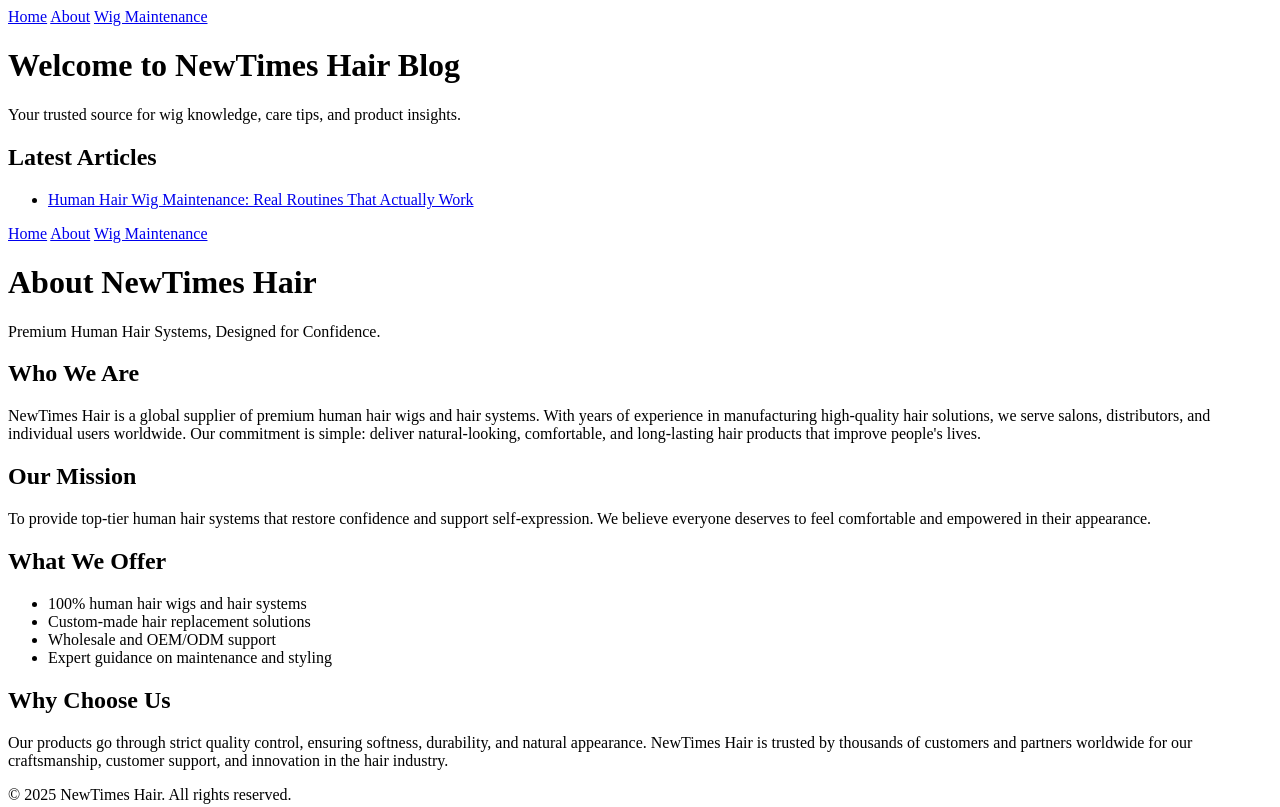
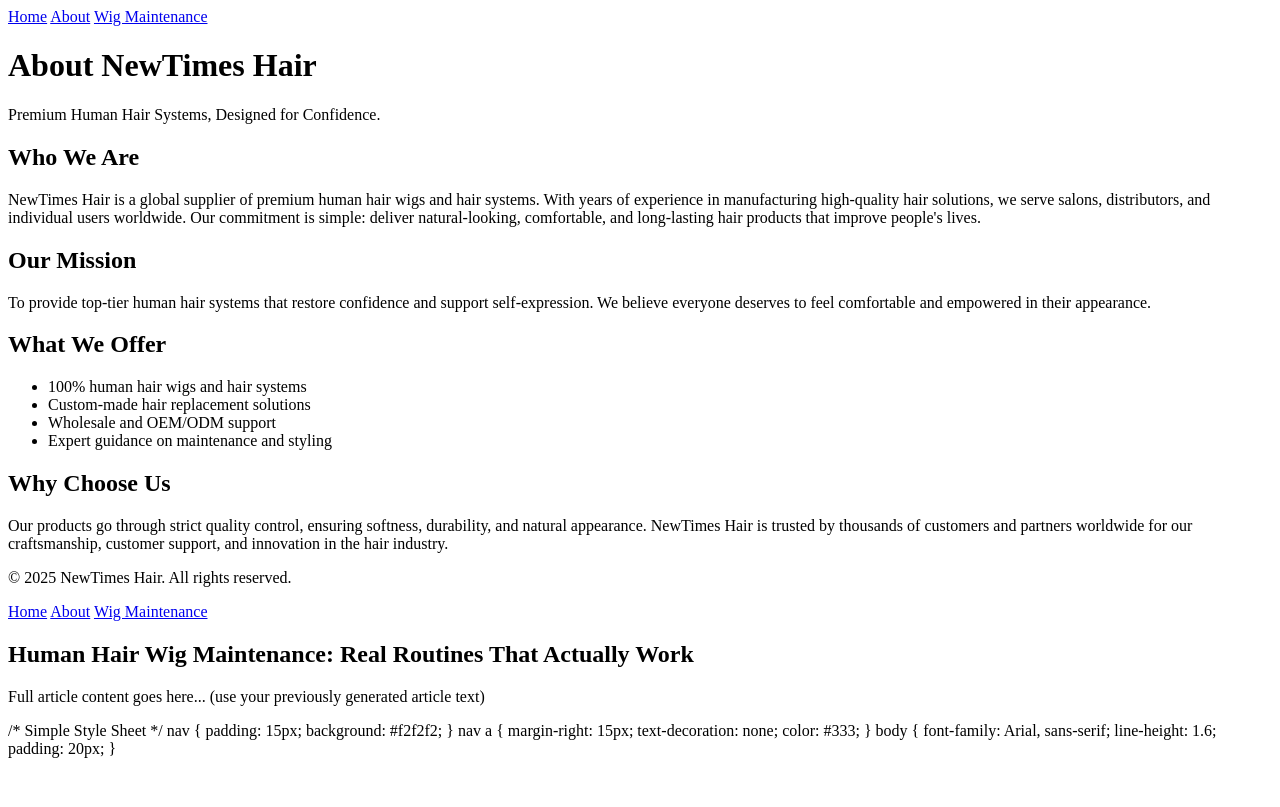
Before and after one commit to NewTimes-Hair/Newtimes-Hair, a plain HTML site: page about.html in a window 1280 px wide. Shown: the top 807 px of the page. Drawn offline with Linux system fonts and the light colour scheme.

Commit message:
Update about.html

```diff
--- a/about.html
+++ b/about.html
@@ -1,37 +1,4 @@
 <!-- Project Structure: NewTimes Hair Blog Site -->
-
-<!-- index.html -->
-<!DOCTYPE html>
-<html lang="en">
-<head>
-  <meta charset="UTF-8" />
-  <meta name="viewport" content="width=device-width, initial-scale=1.0" />
-  <title>NewTimes Hair Blog</title>
-  <link rel="stylesheet" href="assets/styles.css" />
-</head>
-<body>
-  <nav>
-    <a href="/Newtimes-Hair/index.html">Home</a>
-    <a href="/Newtimes-Hair/about.html">About</a>
-    <a href="/Newtimes-Hair/articles/human-hair-wig-maintenance.html">Wig Maintenance</a>
-  </nav>
-
-  <header>
-    <h1>Welcome to NewTimes Hair Blog</h1>
-    <p>Your trusted source for wig knowledge, care tips, and product insights.</p>
-  </header>
-
-  <section>
-    <h2>Latest Articles</h2>
-    <ul>
-      <li>
-        <a href="/Newtimes-Hair/articles/human-hair-wig-maintenance.html">Human Hair Wig Maintenance: Real Routines That Actually Work</a>
-      </li>
-    </ul>
-  </section>
-</body>
-</html>
-
 
 <!-- about.html -->
 <!DOCTYPE html>
```
